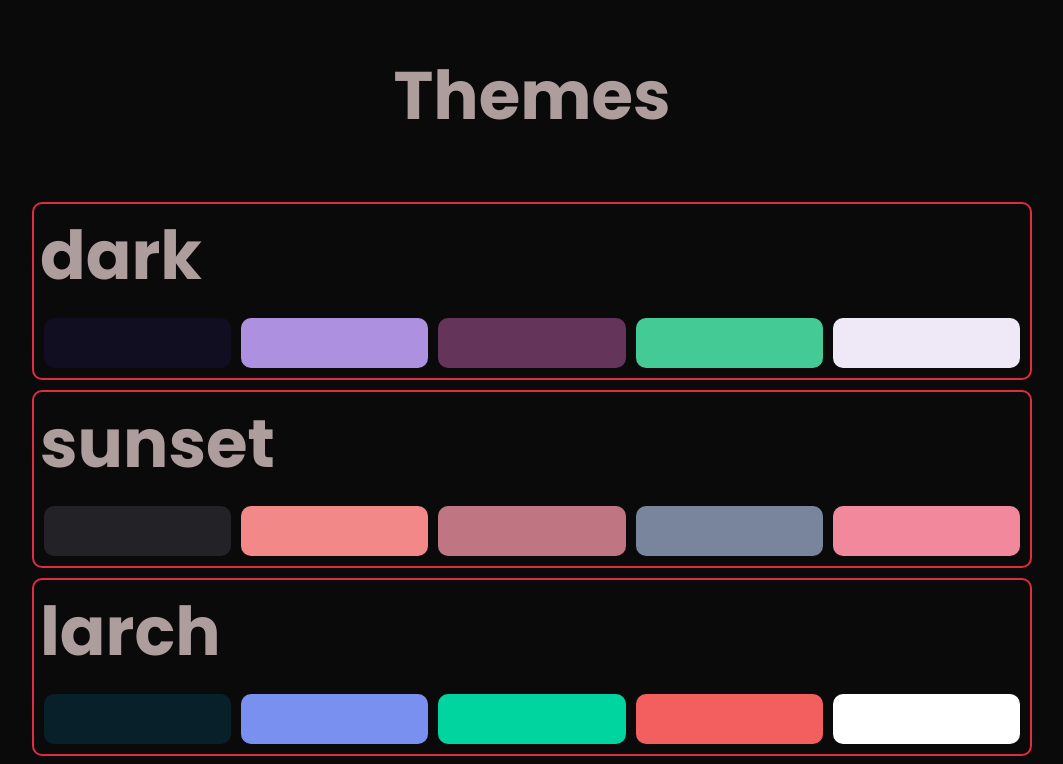
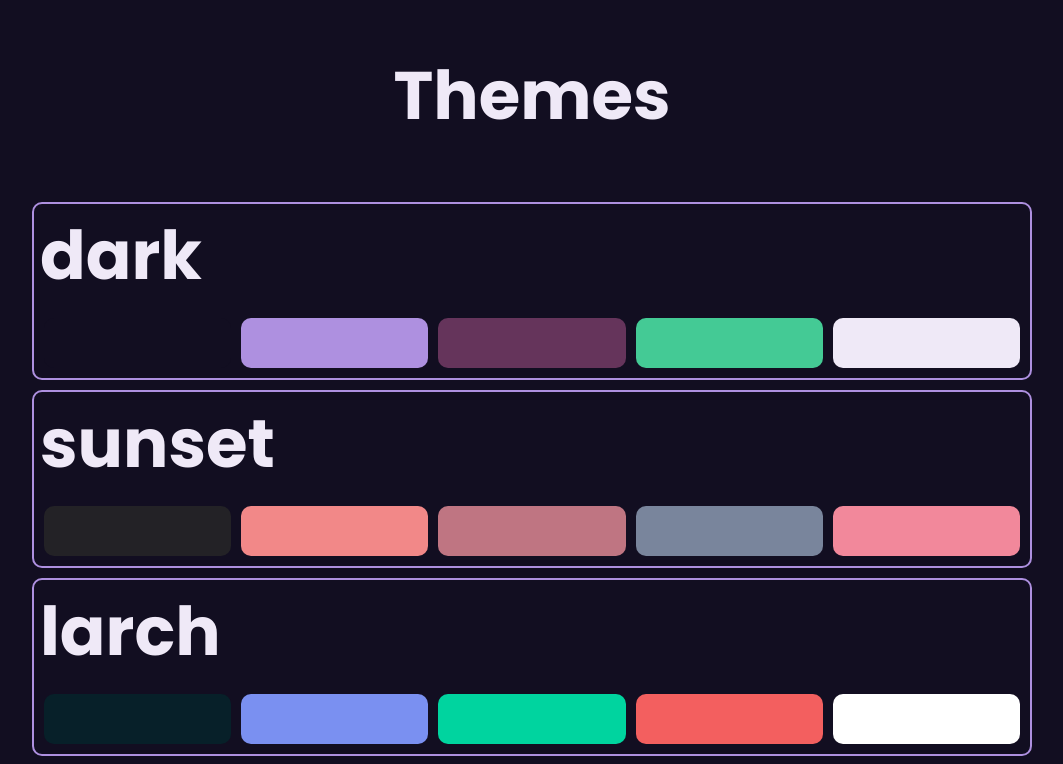
Before and after one commit to flloschy/personalWebsite, a SvelteKit app: page /themes in a window 1280 px wide. Shown: the top 764 px of the page, without its empty margins (103-1166 px from the left). Built offline with nearby package versions, Linux system fonts and the light colour scheme.

Commit message:
fix: no burn or night theme on page reload

```diff
--- a/src/routes/+layout.svelte
+++ b/src/routes/+layout.svelte
@@ -1,16 +1,20 @@
 <script lang="ts">
-	import { onMount } from 'svelte';
+	// import { onMount } from 'svelte';
 	import Background from '../components/Background.svelte';
 	import Footer from '../components/Footer.svelte';
 	import './themes.scss';
 	import './global.scss';
-	import { themes } from './themes';
+	import { randomThemes } from './themes';
 	import { page } from '$app/stores';
+	import { browser } from '$app/environment';
 
-	onMount(() => {
-		let theme = localStorage.getItem('theme') ?? themes.filter(name => name != "burn" && name != "night")[Math.floor(Math.random() * themes.length)];
+	// onMount(() => {
+
+	if (browser) {
+		let theme = localStorage.getItem('theme') ?? randomThemes[Math.floor(Math.random() * randomThemes.length)];
 		document.documentElement.dataset.theme = theme;
-	});
+	}
+	// });
 </script>
 
 <svelte:head>
--- a/src/routes/themes.ts
+++ b/src/routes/themes.ts
@@ -10,3 +10,13 @@ export const themes = [
     'burn',
     'night'
 ];
+export const randomThemes = [
+	'dark',
+	'sunset',
+	'larch',
+	'midnightocean',
+	'yellowsubmarine',
+	'highcontrast',
+	'turbo',
+	'elgoog'
+];
```
